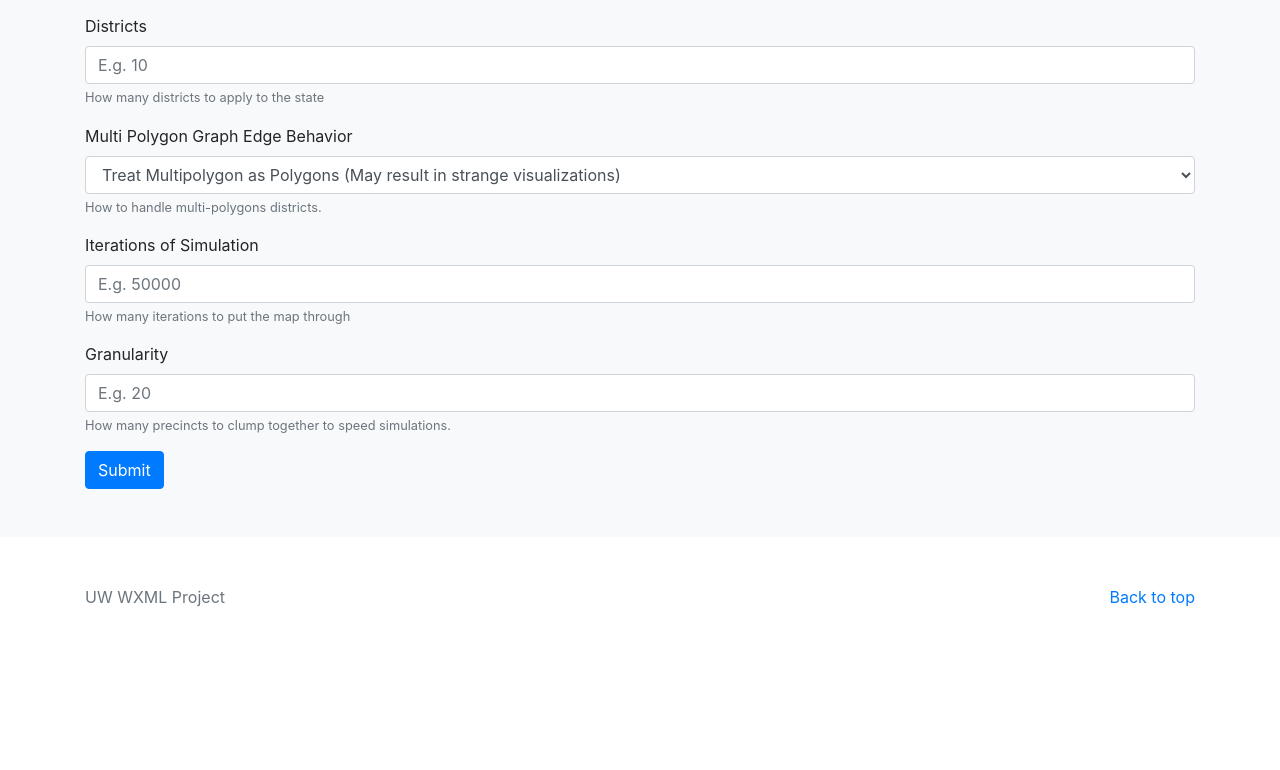
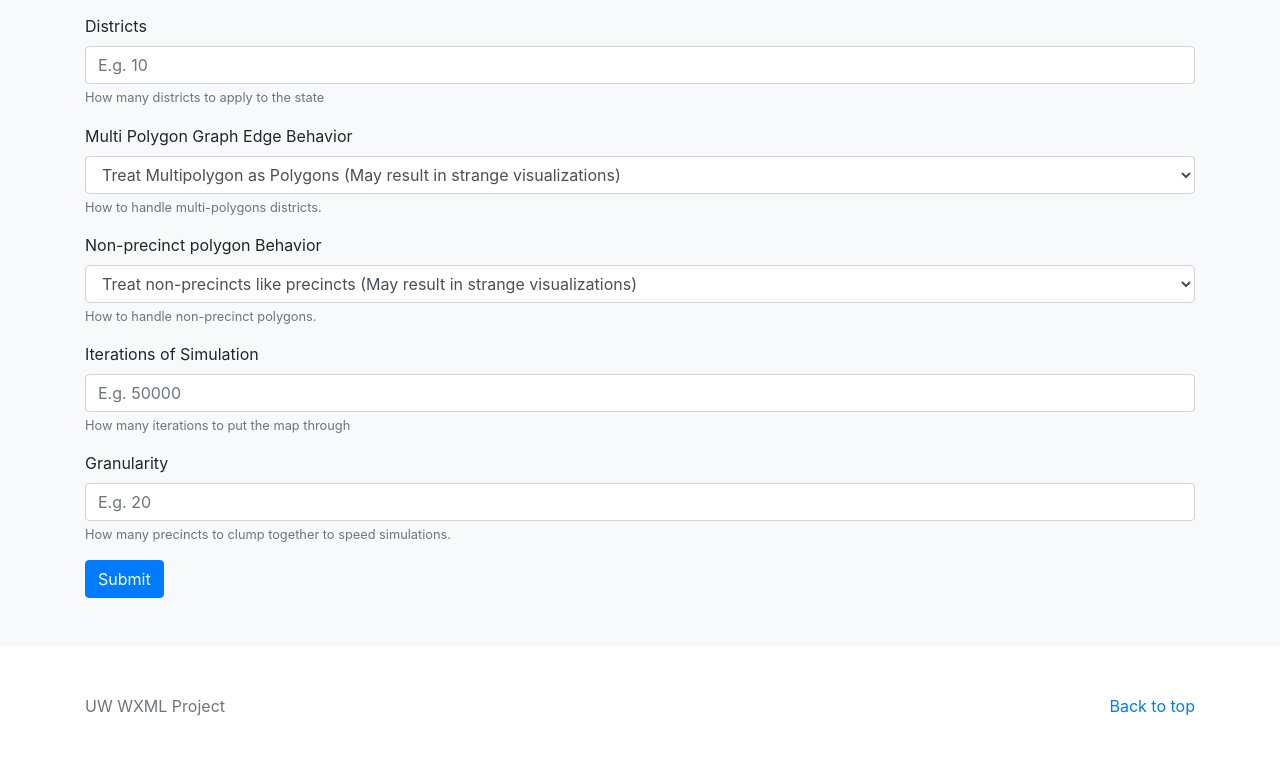
Before and after one commit to pengra/gis, a Django app: page /new/ in a window 1280 px wide. Shown: the part 696-1466 px from the top of the page. Before the commit the page ends 1303 px from the top, so only its background shows below. Run offline with Django 3.2, Linux system fonts and the light colour scheme; data that the repository does not hold is empty; parts of the project's set-up code (start-up, migrations or seed data) failed here and were passed over; some libraries are stand-ins or nearby versions.

Commit message:
realize the script sucks and redo it

```diff
--- a/src/states/forms.py
+++ b/src/states/forms.py
@@ -6,7 +6,7 @@ class BuildNewMapForm(forms.Form):
     districts = forms.IntegerField()
     multipolygon = forms.ChoiceField(choices=(
             ('accept', "Treat Multipolygons as polygons"),
-            ('tear', "Break apart Multipolygons and combine them again post simulation")
+            ('tear', "Break apart Multipolygons and combine them again post simulation"),
             ('convexhull', "Clump all polygons that are in the convex hull of a multipolygon")
         )) # accept, tear,
     nonprecinct = forms.ChoiceField(
--- a/src/states/models.py
+++ b/src/states/models.py
@@ -93,8 +93,8 @@ class Redistrcting(models.Model):
     multi_polygon_behavior = models.CharField(
         choices=(
             ('accept', "Treat Multipolygons as polygons"),
-            ('tear', "Break apart Multipolygons and combine them again post simulation")
-            ('convexhull', "Clump all polygons that are in the convex hull of a multipolygon")
+            ('tear', "Break apart Multipolygons and combine them again post simulation"),
+            ('convexhull', "Clump all polygons that are in the convex hull of a multipolygon"),
         ),
         max_length=len('convexhull')
     )
--- a/src/states/templates/states/newmap.html
+++ b/src/states/templates/states/newmap.html
@@ -14,7 +14,7 @@
     <div class="container">
 
         <form method="POST">
-
+        {% csrf_token %}
         <div class="form-group">
             {% if states.0.fast_visualization %}
             <img id="fast-visualization" class="img-fluid" src="/{{states.0.fast_visualization.url}}">
@@ -61,6 +61,16 @@
         <small class="form-text text-muted">How to handle multi-polygons districts.</small>
         </div>
 
+	<div class="form-group">
+	<label>Non-precinct polygon Behavior</label>
+	<select name="nonprecinct" class="form-control">
+		<option value="ignore">Treat non-precincts like precincts (May result in strange visualizations)</options>
+		<option value="predrop">Drop the non-precincts before creating an adjacency graph</option>
+		<option value="postdrop">Drop the non-precincts after creating an adjacency graph and bridge the gaps</options>
+	</select>
+	<small class="form-text text-muted">How to handle non-precinct polygons.</small>
+	</div>
+
         <div class="form-group">
             <label>Iterations of Simulation</label>
             <input name="iterations" type="number" class="form-control" placeholder="E.g. 50000">
```
Also changed, not shown: src/states/migrations/0006_auto_20181129_2208.py (added).
